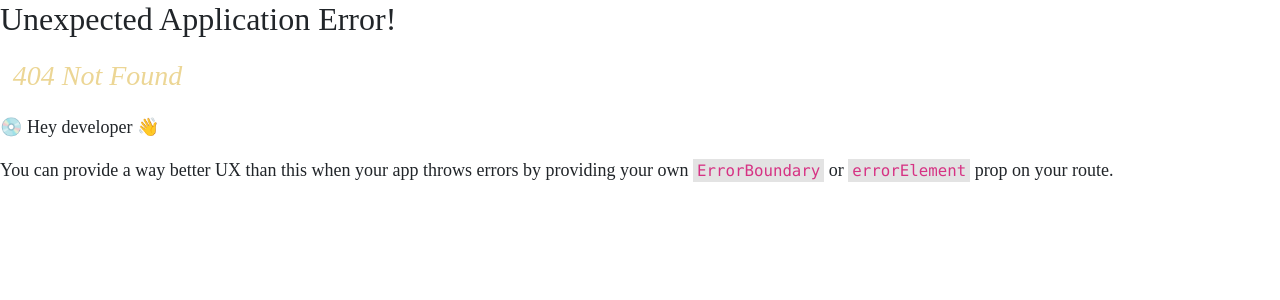
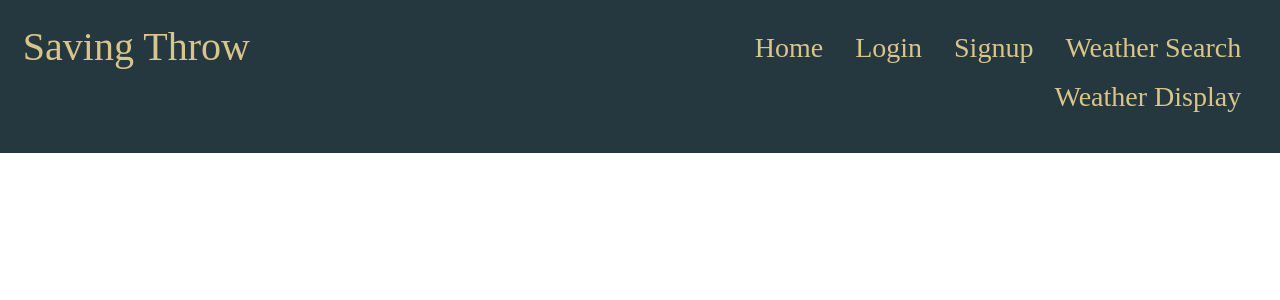
Before and after one commit to AnthonyRqqq/saving-throw-app, a React (Vite) app in the folder client/: page /weather/display in a window 1280 px wide. Before the commit this address had no page. Shown: the top 300 px of the page. Built offline with nearby package versions, Linux system fonts and the light colour scheme; no server answers.

Commit message:
Added weatherDisplay page and appropriate code to facilitate

```diff
--- a/client/src/components/Navigation.jsx
+++ b/client/src/components/Navigation.jsx
@@ -42,6 +42,13 @@ export default function Navigation() {
                     className={`${currentPage === '/' ? 'nav-link active-link' : 'nav-link'} link-item`}
                     >Weather Search</Link>
                 </li>
+
+                <li className='nav-item'>
+                <Link
+                to='/weather/display'
+                className={`${currentPage === '/' ? 'nav-link active-link' : 'nav-link'} link-item`}
+                >Weather Display</Link>
+                </li>
             </ul>
         </div>
     )
--- /dev/null
+++ b/client/src/components/WeatherDisplay/WeatherDisplay.jsx
@@ -0,0 +1,10 @@
+import { useQuery } from "@apollo/client";
+import { GET_FANTASY_LOCATIONS } from "../../utils/queries";
+
+export default function WeatherDisplayComponent() {
+
+    const { loading, data } = useQuery(GET_FANTASY_LOCATIONS);
+
+
+
+}
--- a/client/src/components/WeatherSearchForm.jsx
+++ b/client/src/components/WeatherSearchForm/WeatherSearchForm.jsx
@@ -1,8 +1,8 @@
 import { useState, useEffect } from 'react';
 import { useMutation } from '@apollo/client';
 import { useQuery } from '@apollo/client';
-import { GET_LOCATIONS } from '../utils/queries';
-import { CREATE_FANTASY_LOCATION } from '../utils/mutations';
+import { GET_LOCATIONS } from '../../utils/queries';
+import { CREATE_FANTASY_LOCATION } from '../../utils/mutations';
 import './WeatherSearchForm.css'
 
 export default function WeatherSearchForm() {
--- a/client/src/main.jsx
+++ b/client/src/main.jsx
@@ -8,6 +8,7 @@ import Home from './pages/Home';
 import Login from './pages/Login';
 import Signup from './pages/Signup';
 import WeatherSearch from './pages/WeatherSearch';
+import WeatherDisplay from './pages/WeatherDisplay.jsx';
 
 const router = createBrowserRouter([
   {
@@ -30,6 +31,10 @@ const router = createBrowserRouter([
         path: '/weather/search',
         element: <WeatherSearch />,
       },
+      {
+        path: '/weather/display',
+        element: <WeatherDisplay />
+      },
     ]
   }
 ])
--- /dev/null
+++ b/client/src/pages/WeatherDisplay.jsx
@@ -0,0 +1,9 @@
+import WeatherDisplayComponent from "../components/WeatherDisplay/WeatherDisplay";
+
+export default function WeatherDisplay() {
+    return (
+        <div>
+            <WeatherDisplayComponent />
+        </div>
+    )
+}
--- a/client/src/pages/WeatherSearch.jsx
+++ b/client/src/pages/WeatherSearch.jsx
@@ -1,4 +1,4 @@
-import WeatherSearchForm from '../components/WeatherSearchForm'
+import WeatherSearchForm from '../components/WeatherSearchForm/WeatherSearchForm'
 
 export default function WeatherSearch() {
     return (
```
Also changed, not shown: client/src/components/WeatherSearchForm/WeatherSearchForm.css (renamed from client/src/components/WeatherSearchForm.css).
